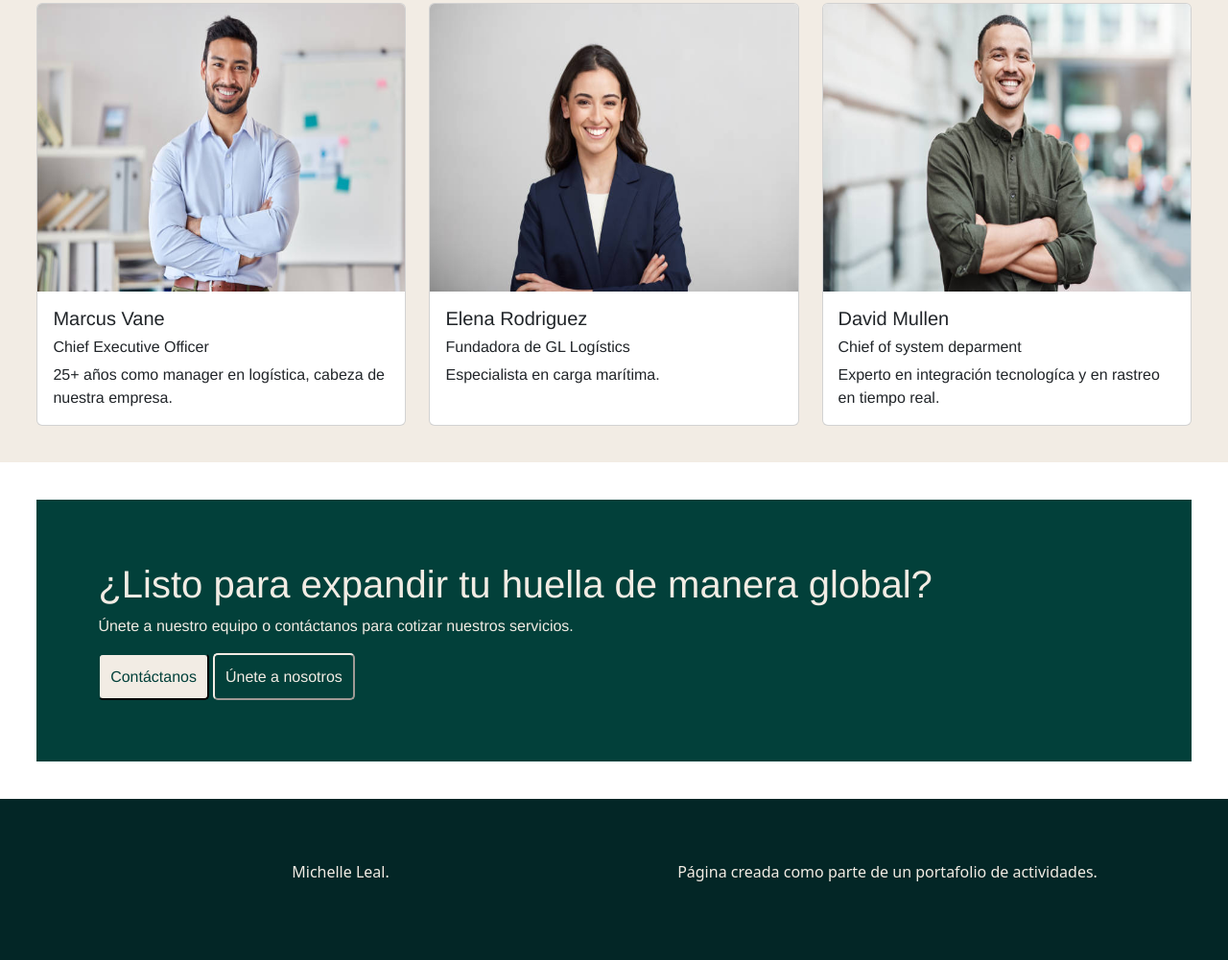
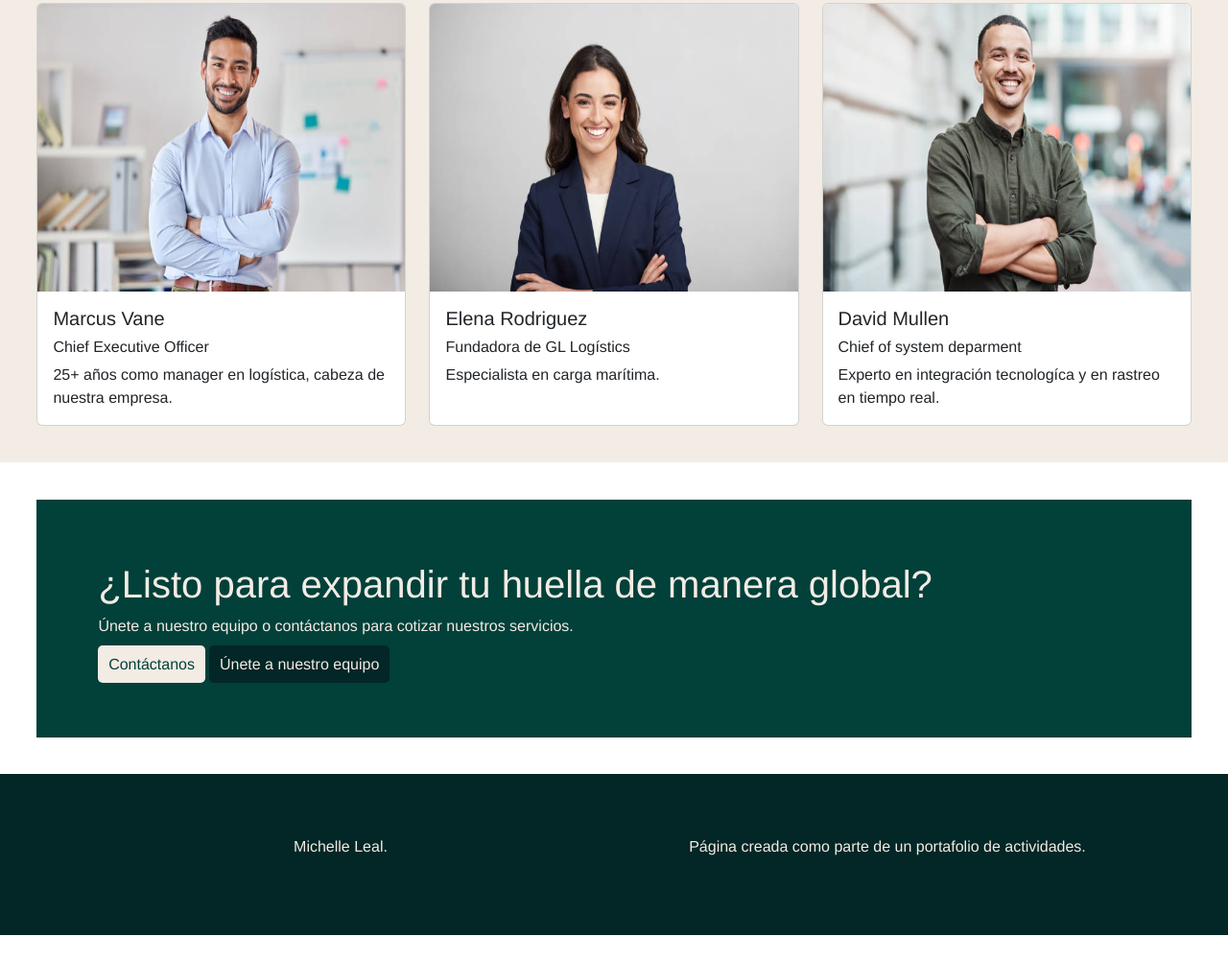
Before and after one commit to DoctoraSt/GL---Logistics-example-, a website: page Acerca.html in a window 1280 px wide. Shown: the part 1465-2466 px from the top of the page at 96% size. After the commit the page ends 2440 px from the top, so only its background shows below. Drawn offline with nearby package versions, Linux system fonts and the light colour scheme.

Commit message:
se cambian botones

```diff
--- a/Acerca.html
+++ b/Acerca.html
@@ -237,8 +237,8 @@
             <h1>¿Listo para expandir tu huella de manera global?</h1>
             <p>Únete a nuestro equipo o contáctanos para cotizar nuestros servicios.</p>
             <div>
-                <button class="btnContacto"> <a href="Contacto.html">Contáctanos </a></button>
-                <button class="btnTrabajo">Únete a nosotros</button>
+                <a href="Contacto.html" class="btnContacto">Contáctanos</a>
+                <a href="#" class="btnTrabajo">Únete a nuestro equipo</a>
             </div>
         </div>
     </article>
--- a/CSS/acerca.css
+++ b/CSS/acerca.css
@@ -116,38 +116,31 @@ body{
 }
 
 .btnTrabajo{
-    background-color: #02403a;
+    background-color: #032626;
     color: #f2ece4;
     padding: 1%;
     border-color: #f2ece4;
     border-radius: 5px;
+    text-decoration: none;
 }
 
 .btnTrabajo:hover{
     background-color: #f2ece4;
     color: #02403a;
-    border-color: #02403a;
+    border-color: #f2ece4;
 }
 
 .btnContacto{
     background-color: #f2ece4;
     color: #02403a;
     padding: 1%;
-    border-color: #02403a;
+    text-decoration: none;
+    border-color: #032626;
     border-radius: 5px;
 }
 
-.btnContacto > a{
-    text-decoration: none;
-    color: #02403a;
-}
-
-.btnContacto >a:hover{
-    color: #f2ece4;
-}
-
 .btnContacto:hover{
-    background-color: #02403a;
+    background-color: #032626;
     color: #f2ece4;
     border-color: #f2ece4;
 }
@@ -156,6 +149,7 @@ body{
     background-color: #032626;
     display: flex;
     justify-content: center;
+    font-family: 'Franklin Gothic Medium', 'Arial Narrow', Arial, sans-serif;
     text-align:justify;
     padding: 5%;
     color: #f2ece4;
```
